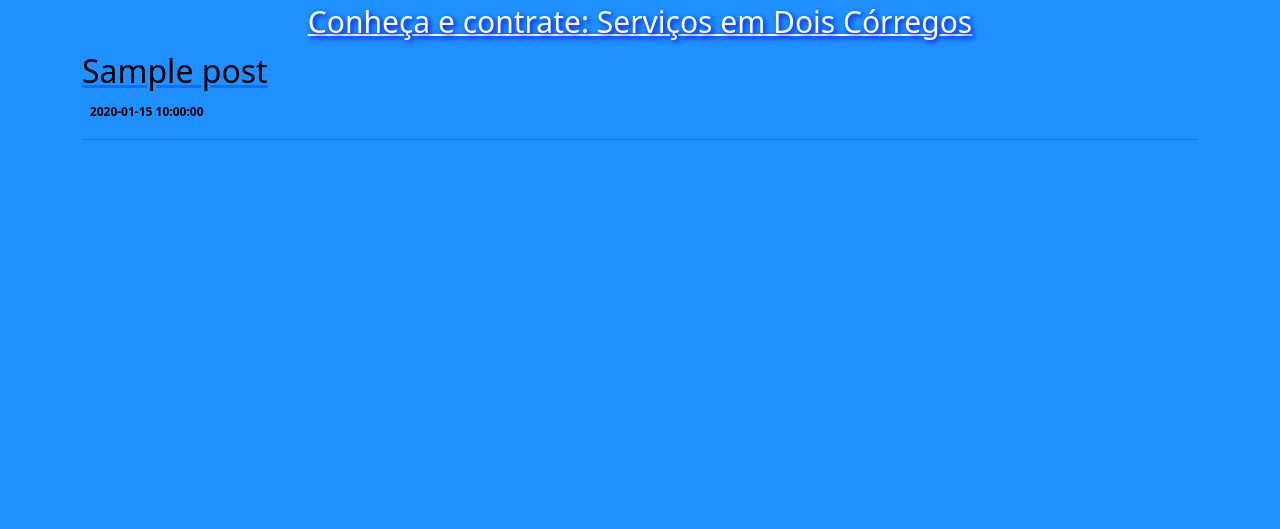
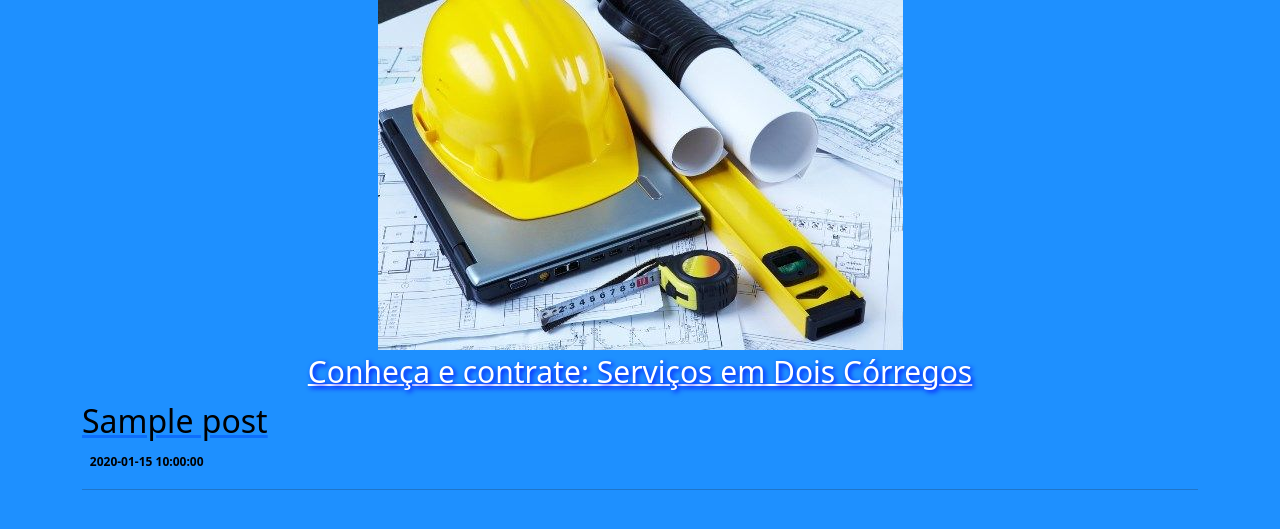
Before and after one commit to brunoanesio/univesp-aplicativoweb, a Flask app: page / in a window 1280 px wide. Shown: the part 56-585 px from the top of the page. Run offline with Flask 2, Linux system fonts and the light colour scheme; a user stored in the database is signed in; tables that the repository leaves empty hold one stand-in row (values such as "Sample post"); some libraries are stand-ins or nearby versions.

Commit message:
Atualizado template index

```diff
--- a/templates/index.html
+++ b/templates/index.html
@@ -1,12 +1,16 @@
 {% extends "base.html" %}
 {% block content %}
+    <div class="aligncenter">
+        <img src="{{ url_for('static', filename='images/teste.jpg') }}"
+             alt="teste"/>
+    </div>
     <h1>
         {% block title %}
             Conheça e contrate: Serviços em Dois Córregos
         {% endblock title %}
     </h1>
     {% for post in posts %}
-        <a href="{{ url_for('post', post_id=post['id'])}}">
+        <a href="{{ url_for('post', post_id=post['id'])}}" class="special">
             <h2>{{ post['title'] }}</h2>
         </a>
         <span class="badge badge-primary">{{ post['created'] }}</span>
```
